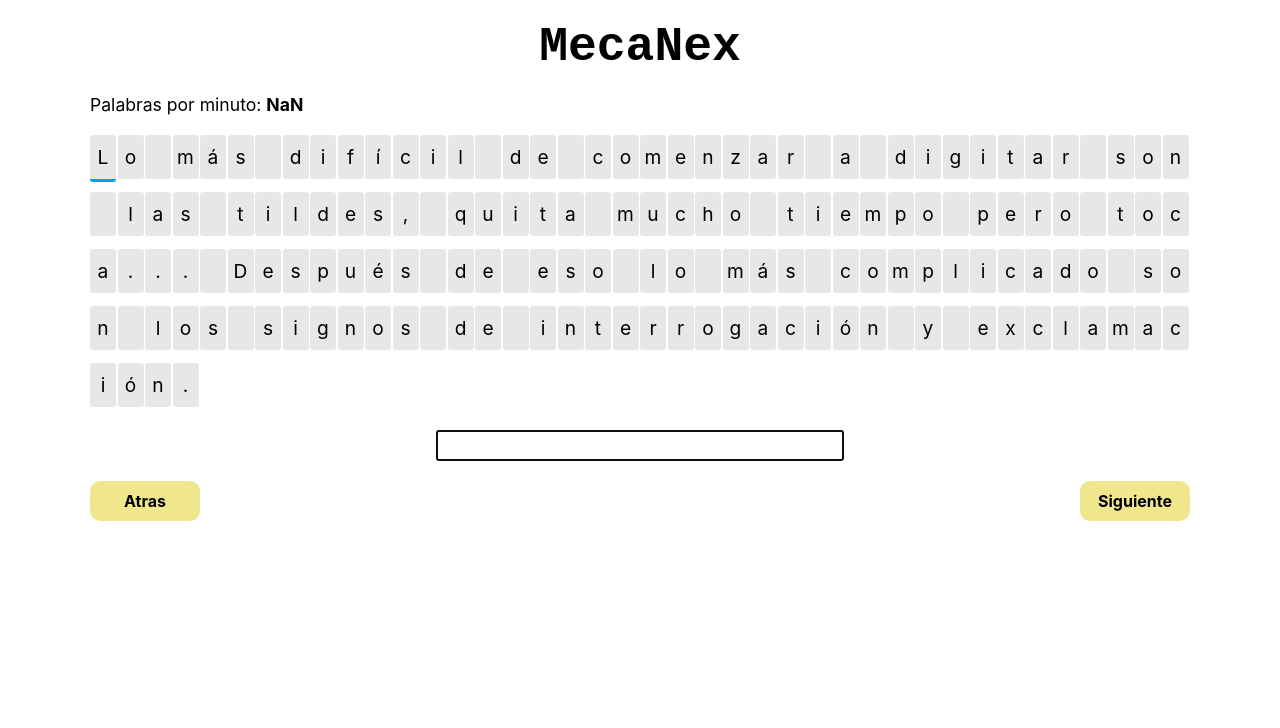
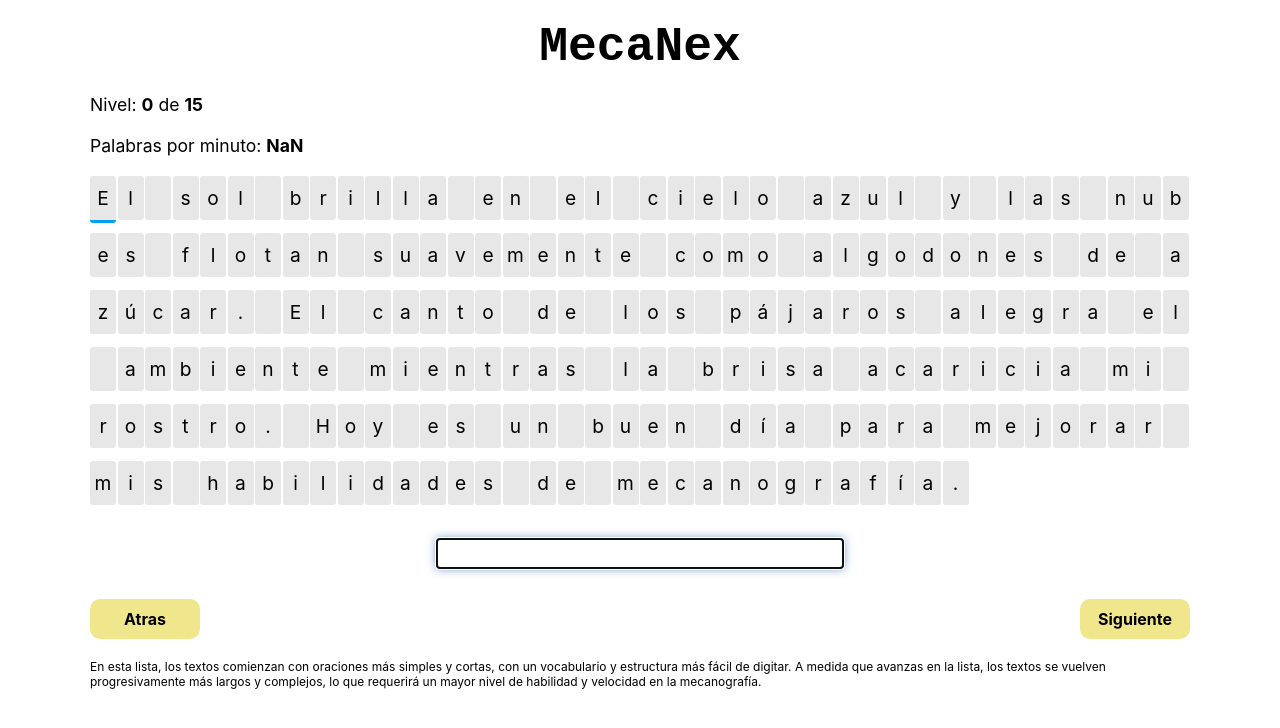
Before and after one commit to robertoHR96/MecanEx, a React (Create React App) app in the folder mecanex/: page /game in a window 1280 px wide. Shown: the top 728 px of the page. Built offline with nearby package versions, Linux system fonts and the light colour scheme.

Commit message:
Textos con dificultad añadidos

```diff
--- a/mecanex/src/pages/game/Casilla.jsx
+++ b/mecanex/src/pages/game/Casilla.jsx
@@ -15,7 +15,6 @@
             if (letraAsignada === inputText.split('')[posicion]) {
                 classCasilla = "-valida"
             } else {
-                console.log(letraAsignada, inputText.split('')[posicion])
                 classCasilla = "-error"
             }
         }
--- a/mecanex/src/pages/game/Game.css
+++ b/mecanex/src/pages/game/Game.css
@@ -58,10 +58,16 @@
 
 /*******************************/
 .contador-palabras-por-minuto {
+
     padding: 0px 70px;
     font-size: 1.1em;
 }
+/*******************************/
+.texto-informacion{
 
+    padding: 0px 70px;
+    font-size: 0.75em;
+}
 /*******************************/
 .casilla {
     padding: 2px;
@@ -94,10 +100,17 @@
 }
 
 /*******************************/
+.content-inputText-game {
+    padding: 10px;
+}
 .inputText-game {
     width: 400px;
     height: 25px;
     font-size: 1em;
+    box-shadow: 0px 0px 10px rgba(13, 82, 172, 0.581);
+}
+.inputText-game:active {
+    box-shadow: 0px 0px 10px rgba(13, 82, 172, 0.895);
 }
 
 /*******************************/
--- a/mecanex/src/pages/game/Game.jsx
+++ b/mecanex/src/pages/game/Game.jsx
@@ -4,6 +4,25 @@
 
 export const Game = () => {
 
+  const listaTextos = [
+    "El sol brilla en el cielo azul y las nubes flotan suavemente como algodones de azúcar. El canto de los pájaros alegra el ambiente mientras la brisa acaricia mi rostro. Hoy es un buen día para mejorar mis habilidades de mecanografía.",
+    "Había una vez un pequeño pueblo en lo profundo del bosque, donde todos se conocían y compartían momentos felices. Los niños jugaban en la plaza central mientras los adultos trabajaban en armonía. Sin embargo, una sombra amenazadora se cernía sobre ellos.",
+    "El científico dedicado pasaba largas horas en su laboratorio, sumergido en sus experimentos. La búsqueda del conocimiento lo llevaba a descubrimientos fascinantes y a veces inesperados. La pasión por la ciencia lo impulsaba a seguir adelante.",
+    "La travesía por el desierto era agotadora, pero el grupo de exploradores estaba decidido a llegar a la antigua ciudad perdida. Los oasis brindaban un breve respiro, pero también escondían peligros desconocidos.",
+    "En la competencia de piano, la joven pianista mostraba su talento y pasión por la música clásica. Las notas fluían con gracia y emoción, dejando al público asombrado por su habilidad técnica y expresividad.",
+    "La inteligencia artificial ha avanzado enormemente en los últimos años, abriendo un mundo de posibilidades en diversas industrias. Sin embargo, la ética en su desarrollo y aplicación sigue siendo un tema de debate.",
+    "El arquitecto visionario diseñaba rascacielos impresionantes que se alzaban hacia el cielo como gigantes de acero y vidrio. Cada estructura era una obra maestra de ingeniería y estética.",
+    "En el mundo virtual, los jugadores se sumergen en emocionantes aventuras llenas de acción y misterio. La realidad se desvanece mientras exploran mundos imaginarios con sus amigos.",
+    "El océano profundo es un reino misterioso y fascinante. Las profundidades albergan criaturas extrañas y asombrosas que despiertan la curiosidad de científicos y exploradores.",
+    "En la cumbre de la montaña más alta, los alpinistas experimentados enfrentan condiciones climáticas extremas y peligros inminentes. La determinación y la camaradería los impulsan hacia la cima.",
+    "En la feria tecnológica, los ingenieros presentan invenciones innovadoras que revolucionarán la vida cotidiana. La imaginación se combina con la creatividad para dar forma al futuro.",
+    "La investigación médica avanza hacia nuevas terapias y tratamientos para enfermedades complejas. La lucha contra el cáncer y otras dolencias es un camino arduo pero esperanzador.",
+    "El detective perspicaz sigue las pistas meticulosamente en un caso de asesinato desconcertante. Cada detalle cuenta para desentrañar el misterio y llevar a los culpables ante la justicia.",
+    "En el torneo de ajedrez, los grandes maestros compiten en partidas épicas de estrategia y táctica. La mente se convierte en el campo de batalla donde la astucia y el ingenio se despliegan.",
+    "¡Felicidades! Has llegado al último texto de mecanografía. Demuestra tus habilidades escribiendo esta secuencia compleja de números y caracteres especiales: 3$Kp @9& zQ * w5."
+  ];
+
+  const [selecionTexto, setSeleccionTexto] = useState(0);
   const [inputText, setInputText] = useState("")
 
   const [contador, setContador] = useState(0);
@@ -29,7 +48,7 @@
     setCorriendo(false);
   };
 
-  const [Texto, setTexto] = useState("Lo más difícil de comenzar a digitar son las tildes, quita mucho tiempo pero toca... Después de eso lo más complicado son los signos de interrogación y exclamación.");
+  const [Texto, setTexto] = useState(listaTextos[selecionTexto]);
 
   const [pmi, setPmi] = useState(0);
 
@@ -44,8 +63,10 @@
     if (valortime < 0) {
       valortime = 1
     }
-    let time = (cantidadPalabras / (valortime));
-    setPmi(parseInt((time)));
+    let time = parseInt(cantidadPalabras / (valortime));
+    if (time != isNaN) {
+    setPmi(time);
+    }
   };
 
   const [finGame, setFinGame] = useState(false);
@@ -70,6 +91,10 @@
     iniciarContador();
   }, []);
 
+  useEffect(() => {
+    setTexto(listaTextos[selecionTexto]);
+  }, [selecionTexto])
+
   const [claseTablero, setClaseTablero] = useState("tablero-inicio");
 
   const siguienteJuego = () => {
@@ -79,15 +104,16 @@
       setCorriendo(false);
       setClaseTablero("tablero-fin")
       setTimeout(() => {
-        setTexto("Este es el segundo juego, ahora solo vale para pruebas pero en un futuro... será el mejor juego del mundo.");
         setInputText("");
         setPmi(0);
         setFinGame(false);
         // En el montaje del componente, enfocamos el input automáticamente
         inputRef.current.focus();
         // Iniciamo el contador de tiempo, para calcular la velocidad de escritura
+        setSeleccionTexto((selecionTexto + 1));
         setClaseTablero("tablero-inicio")
       }, 365);
+      iniciarContador();
     }
   }
 
@@ -98,7 +124,10 @@
           MecaNex
         </div>
       </div>
-      <div className='contador-palabras-por-minuto '>Palabras por minuto: <b>{pmi.toString()}</b></div>
+      <div className='contador-palabras-por-minuto '>Nivel: <b>{selecionTexto}</b> de <b>{listaTextos.length}</b></div>
+      {
+      <div className='contador-palabras-por-minuto '>Palabras por minuto: <b>{pmi}</b></div>
+      }
       <div className={'tablero ' + claseTablero}>
         {
           Texto.split(/(?!^)/)
@@ -112,7 +141,7 @@
             ))
         }
       </div>
-      <div className='centrador'>
+      <div className='centrador content-inputText-game'>
         <input
           type='text'
           value={inputText}
@@ -125,6 +154,7 @@
         <div className='boton boton-anterior'>Atras</div>
         <div className='boton boton-siguiente' onClick={() => siguienteJuego()}>Siguiente</div>
       </div>
+      <div className='texto-informacion'>En esta lista, los textos comienzan con oraciones más simples y cortas, con un vocabulario y estructura más fácil de digitar. A medida que avanzas en la lista, los textos se vuelven progresivamente más largos y complejos, lo que requerirá un mayor nivel de habilidad y velocidad en la mecanografía.</div>
       <div className='modal-finGame'>
         {
           (finGame) && <div className='centrador'>Enorabuena !!</div>
```
